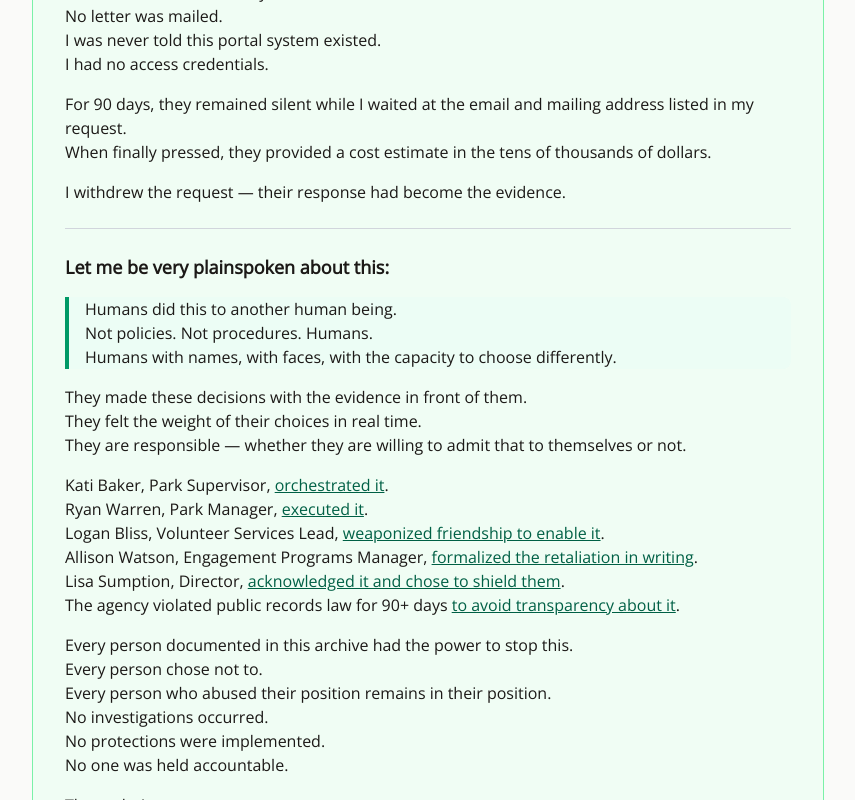
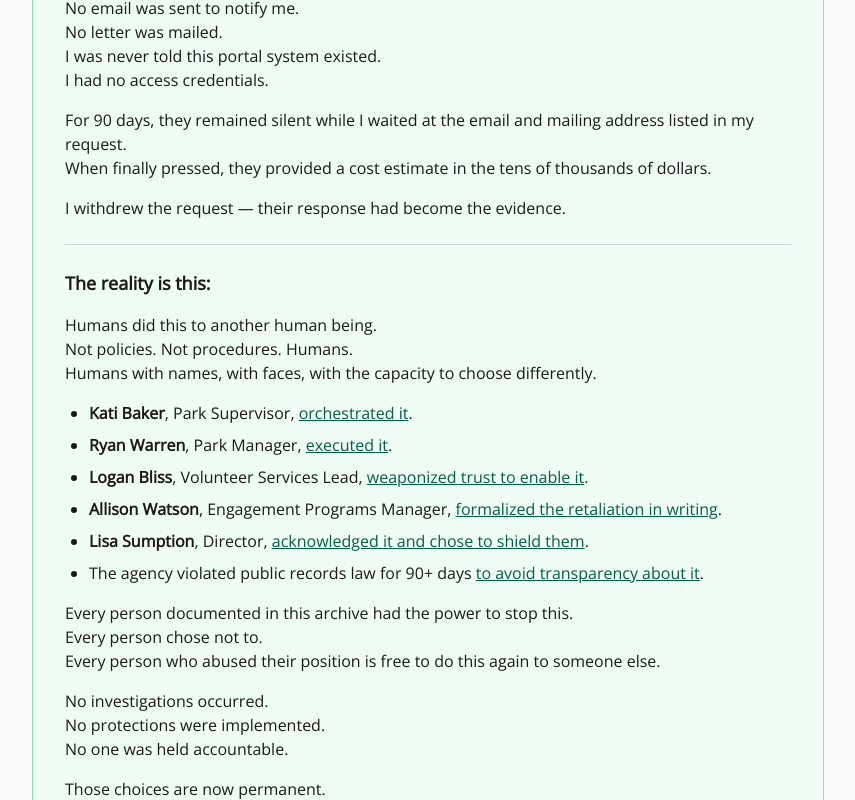
Before and after one commit to rswfire/rswfire.oprd, a Next.js app: page / in a window 1280 px wide. Shown: the part 2000-2800 px from the top of the page, without its empty margins (368-1223 px from the left). Built offline with nearby package versions, Linux system fonts and the light colour scheme.

Commit message:
Updated Index.tsx

```diff
--- a/app/(archive)/page.tsx
+++ b/app/(archive)/page.tsx
@@ -27,7 +27,7 @@ export default function OverviewPage() {
                         <div className="text-base tracking-tight"><strong>Five days before Christmas, 2025</strong>.</div>
                         <div className="text-base tracking-tight">The whole story &mdash; in one take, no edits &mdash; while walking a forest trail.</div>
 
-                        <div className="mt-2 ml-8 pl-4 border-l-4 border-emerald-700 rounded-r-lg space-y-1">
+                        <div className="mt-2 ml-8 pl-4 border-l-4 border-emerald-700 space-y-1">
                             <div><strong>Why I built this archive</strong>: to prevent an <em>epistemic violation</em>.</div>
                             <div>It does not need to go viral. It just needs to exist.</div>
                             <div>They wanted to impose their narrative over what actually happened.</div>
@@ -40,18 +40,16 @@ export default function OverviewPage() {
 
                 </div>
 
-                <h2 className="mt-12 font-bold text-lg text-center tracking-wide">
+                <hr className="my-12 border-t border-gray-300" />
+
+                <h2 className="font-bold text-lg text-center tracking-wide">
                     THIS ARCHIVE CENTERS AN OPEN LETTER<br/>
                     TO THE DIRECTOR OF OREGON STATE PARKS &mdash; LISA SUMPTION
                 </h2>
 
-                <hr className="my-6 border-t border-gray-300" />
-
                 <div className="text-base">
 
-                    <div className="mt-4">
-                        I entered the state parks system anticipating alignment &mdash;
-                    </div>
+                    <div className="mt-4">I entered the state parks system anticipating alignment &mdash;</div>
                     <div className="ml-4">to protect the commons,</div>
                     <div className="ml-4">to hold space with integrity,</div>
                     <div className="ml-4">to support the land,</div>
@@ -64,13 +62,7 @@ export default function OverviewPage() {
 
                     <hr className="my-6 border-t border-gray-300" />
 
-                    <div className="mt-4">
-                        On August 25, 2025, I sent a comprehensive{" "}
-                        <Link href="/lisa-sumption/open-letter" className="underline text-emerald-800 hover:text-emerald-600">
-                            Open Letter to Director Lisa Sumption
-                        </Link>
-                        .
-                    </div>
+                    <div className="mt-4">On August 25, 2025, I sent a comprehensive <Link href="/lisa-sumption/open-letter" className="underline text-emerald-800 hover:text-emerald-600">Open Letter to Director Lisa Sumption</Link>.</div>
 
                     <div className="mt-4">It acknowledged her accomplishments.</div>
                     <div>It documented systemic abuse with evidence.</div>
@@ -87,20 +79,12 @@ export default function OverviewPage() {
                         <li>Chose institutional reputation over volunteer safety.</li>
                     </ul>
 
-                    <div className="mt-4">
-                        Earlier that week, I filed a{" "}
-                        <Link href="/lisa-sumption/public-records-request" className="underline text-emerald-800 hover:text-emerald-600">
-                            Public Records Request
-                        </Link>
-                        .
-                    </div>
+                    <div className="mt-4">Earlier that week, I filed a <Link href="/lisa-sumption/public-records-request" className="underline text-emerald-800 hover:text-emerald-600"> Public Records Request</Link>.</div>
                     <div className="mt-4 sm:mt-0">I received an automated acknowledgment, then a phone call attempting to narrow its scope.</div>
                     <div className="mt-4 sm:mt-0">I declined and requested all further communication in writing.</div>
 
                     <div className="mt-4">Oregon Parks & Recreation Department responded 90 days later &mdash;</div>
-                    <div className="ml-4">
-                        only after I issued a formal demand for compliance.
-                    </div>
+                    <div className="ml-4">only after I issued a formal demand for compliance.</div>
 
                     <div className="mt-4">They claimed they had responded on August 29, 2025.</div>
                     <div>They provided <em>a screenshot</em> of an internal portal system as proof.</div>
@@ -109,56 +93,33 @@ export default function OverviewPage() {
                     <div>I was never told this portal system existed.</div>
                     <div>I had no access credentials.</div>
 
-                    <div className="mt-4">
-                        For 90 days, they remained silent while I waited at the email and mailing address listed in my request.
-                    </div>
-                    <div>
-                        When finally pressed, they provided a cost estimate in the tens of thousands of dollars.
-                    </div>
+                    <div className="mt-4">For 90 days, they remained silent while I waited at the email and mailing address listed in my request.</div>
+                    <div>When finally pressed, they provided a cost estimate in the tens of thousands of dollars.</div>
 
                     <div className="mt-4">I withdrew the request &mdash; their response had become the evidence.</div>
 
                     <hr className="my-6 border-t border-gray-300" />
 
-                    <div className="mt-4 text-lg font-bold">
-                        Let me be very plainspoken about this:
-                    </div>
+                    <div className="mt-4 text-lg font-bold">The reality is this:</div>
 
-                    <div className="mt-4 pl-4 bg-emerald-50 border-l-4 border-emerald-600 rounded-r-lg">
-                        <div>Humans did this to another human being.</div>
-                        <div>Not policies. Not procedures. Humans.</div>
-                        <div>Humans with names, with faces, with the capacity to choose differently.</div>
-                    </div>
+                    <div className="mt-4">Humans did this to another human being.</div>
+                    <div>Not policies. Not procedures. Humans.</div>
+                    <div>Humans with names, with faces, with the capacity to choose differently.</div>
 
-                    <div className="mt-4">They made these decisions with the evidence in front of them.</div>
-                    <div>They felt the weight of their choices in real time.</div>
-                    <div>They are responsible &mdash; whether they are willing to admit that to themselves or not.</div>
-
-                    <ul className="mt-4 space-y-2 sm:space-y-0 list-disc ml-6 sm:list-none sm:ml-0">
-                        <li>
-                            Kati Baker, Park Supervisor, <Link href="/evidence/confrontation" className="underline text-emerald-800 hover:text-emerald-600">orchestrated it</Link>.
-                        </li>
-                        <li>
-                            Ryan Warren, Park Manager, <Link href="/evidence/coercion" className="underline text-emerald-800 hover:text-emerald-600">executed it</Link>.
-                        </li>
-                        <li>
-                            Logan Bliss, Volunteer Services Lead, <Link href="/evidence/betrayal" className="underline text-emerald-800 hover:text-emerald-600">weaponized friendship to enable it</Link>.
-                        </li>
-                        <li>
-                            Allison Watson, Engagement Programs Manager, <Link href="/evidence/expulsion" className="underline text-emerald-800 hover:text-emerald-600">formalized the retaliation in writing</Link>.
-                        </li>
-                        <li>
-                            Lisa Sumption, Director, <Link href="/lisa-sumption" className="underline text-emerald-800 hover:text-emerald-600">acknowledged it and chose to shield them</Link>.
-                        </li>
-                        <li>
-                            The agency violated public records law for 90+ days <Link href="/lisa-sumption/public-records-request" className="underline text-emerald-800 hover:text-emerald-600">to avoid transparency about it</Link>.
-                        </li>
+                    <ul className="mt-4 ml-6 list-disc space-y-2">
+                        <li><strong>Kati Baker</strong>, Park Supervisor, <Link href="/evidence/confrontation" className="underline text-emerald-800 hover:text-emerald-600">orchestrated it</Link>.</li>
+                        <li><strong>Ryan Warren</strong>, Park Manager, <Link href="/evidence/coercion" className="underline text-emerald-800 hover:text-emerald-600">executed it</Link>.</li>
+                        <li><strong>Logan Bliss</strong>, Volunteer Services Lead, <Link href="/evidence/betrayal" className="underline text-emerald-800 hover:text-emerald-600">weaponized trust to enable it</Link>.</li>
+                        <li><strong>Allison Watson</strong>, Engagement Programs Manager, <Link href="/evidence/expulsion" className="underline text-emerald-800 hover:text-emerald-600">formalized the retaliation in writing</Link>.</li>
+                        <li><strong>Lisa Sumption</strong>, Director, <Link href="/lisa-sumption" className="underline text-emerald-800 hover:text-emerald-600">acknowledged it and chose to shield them</Link>.</li>
+                        <li>The agency violated public records law for 90+ days <Link href="/lisa-sumption/public-records-request" className="underline text-emerald-800 hover:text-emerald-600">to avoid transparency about it</Link>.</li>
                     </ul>
 
                     <div className="mt-4">Every person documented in this archive had the power to stop this.</div>
                     <div>Every person chose not to.</div>
-                    <div>Every person who abused their position remains in their position.</div>
-                    <div>No investigations occurred.</div>
+                    <div>Every person who abused their position is free to do this again to someone else.</div>
+
+                    <div className="mt-4">No investigations occurred.</div>
                     <div>No protections were implemented.</div>
                     <div>No one was held accountable.</div>
 
@@ -180,9 +141,7 @@ export default function OverviewPage() {
                 <hr className="my-6 border-t border-gray-300" />
 
                 <div className="p-6 bg-emerald-50 border-l-4 border-emerald-600 rounded-r-lg">
-                    <div className="text-lg font-bold mb-4">
-                        THIS IS THE MAP. THIS IS THE PATTERN. THIS IS THE MIRROR.
-                    </div>
+                    <div className="text-lg font-bold mb-4">THIS IS THE MAP. THIS IS THE PATTERN. THIS IS THE MIRROR.</div>
 
                     <div className="mt-4">This archive is not for revenge.</div>
 
@@ -195,15 +154,6 @@ export default function OverviewPage() {
                     <div>It exists so that the next distortion cannot pretend it was the first.</div>
                 </div>
 
-                <hr className="my-6 border-t border-gray-300" />
-
-                <div className="text-base text-gray-700 tracking-tight">
-                    <div className="text-lg font-semibold text-gray-900 mb-2 underline tracking-tighter">This archive is open source and permanent.</div>
-                    <div className="mt-4">The complete source code, documentation, and evidence structure are publicly available on <Link href="https://github.com/rswfire/rswfire.oprd" target="_blank" rel="noopener noreferrer" className="underline text-emerald-800 hover:text-emerald-600">GitHub</Link>.</div>
-                    <div className="mt-4">Other documentation projects are welcome to fork this codebase for their own institutional accountability archives under the <strong>Creative Commons Attribution-NoDerivatives 4.0 International</strong> license.</div>
-                    <div className="mt-4"><Link href="https://rswfire.com/contact" target="_blank" className="underline text-emerald-800 hover:text-emerald-600">Contact me</Link> if you need my assistance.</div>
-                </div>
-
             </div>
         </section>
     );
```
